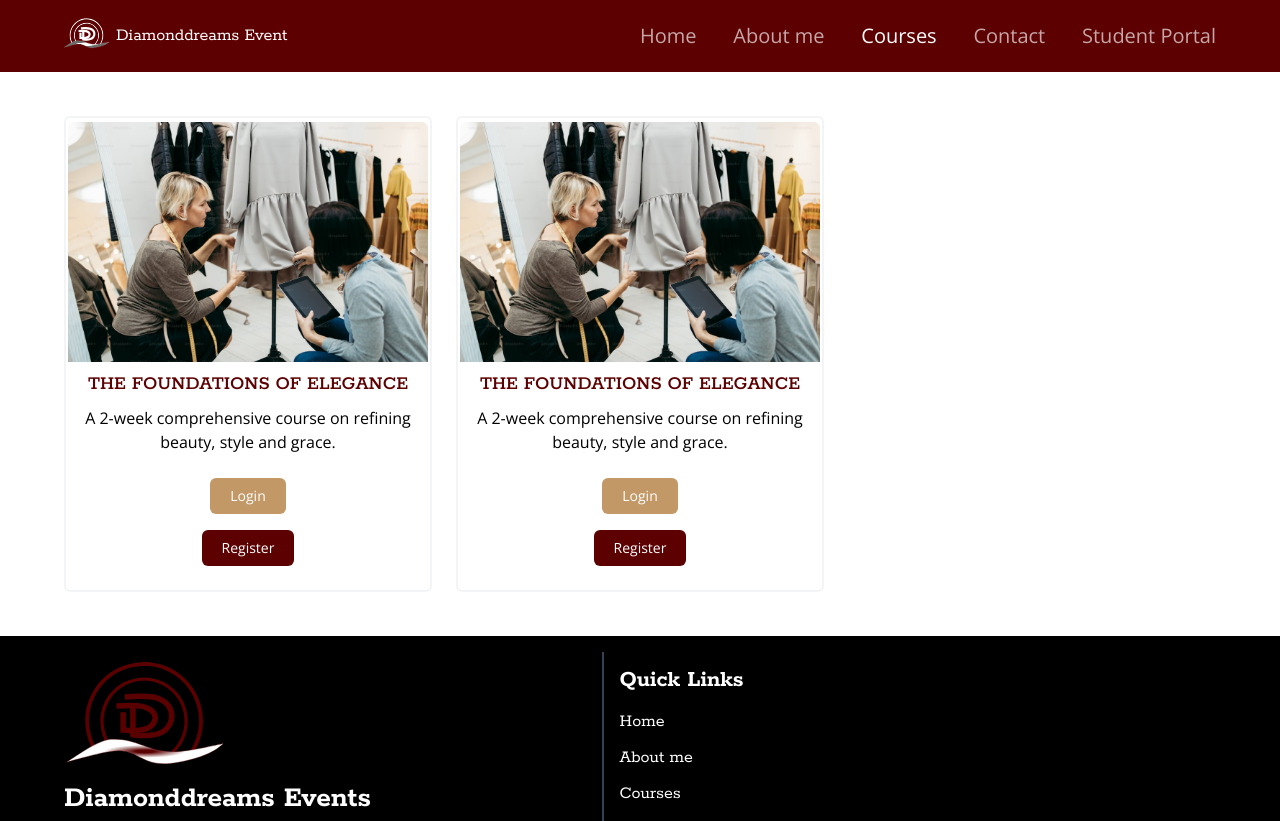
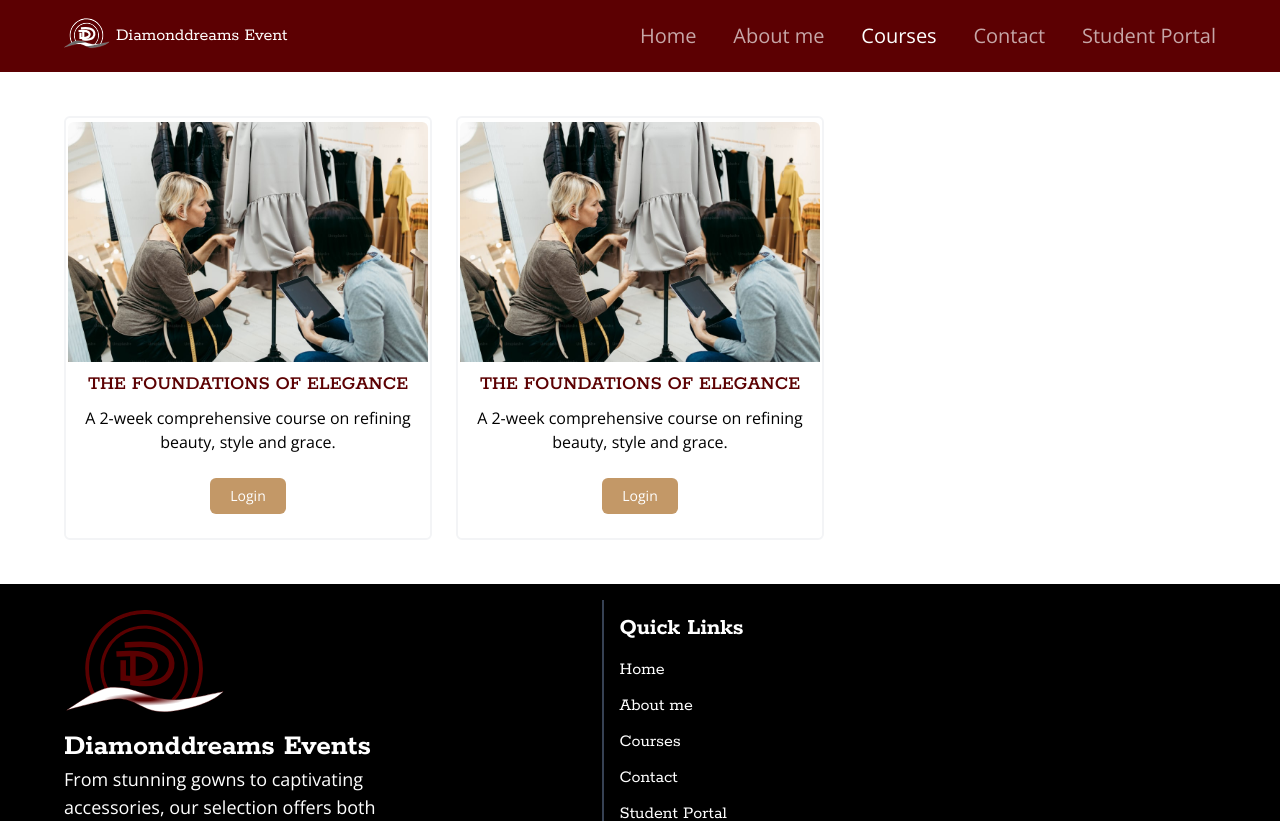
Before and after one commit to Tjay05/diamond-dreams-academy, a React (Vite) app: page /Courses in a window 1280 px wide. Shown: the top 821 px of the page. Built offline with nearby package versions, Linux system fonts and the light colour scheme.

Commit message:
Comment register button out

```diff
--- a/src/pages/course/Index.jsx
+++ b/src/pages/course/Index.jsx
@@ -11,7 +11,7 @@ const Courses = () => {
         </div>
         <div className="flex flex-col items-center my-6 gap-4">
           <a href="" className="bg-[#9d58089c] py-2 px-5 text-white font-[Open_sans] text-sm rounded-md">Login</a>
-          <a href="" className="bg-[#5c0002] py-2 px-5 text-white font-[Open_sans] text-sm rounded-md">Register</a>
+          {/* <a href="" className="bg-[#5c0002] py-2 px-5 text-white font-[Open_sans] text-sm rounded-md">Register</a> */}
         </div>
       </div>
       <div className="border-2 w-full border-gray-100 rounded-md my-5">
@@ -22,7 +22,7 @@ const Courses = () => {
         </div>
         <div className="flex flex-col items-center my-6 gap-4">
           <a href="" className="bg-[#9d58089c] py-2 px-5 text-white font-[Open_sans] text-sm rounded-md">Login</a>
-          <a href="" className="bg-[#5c0002] py-2 px-5 text-white font-[Open_sans] text-sm rounded-md">Register</a>
+          {/* <a href="" className="bg-[#5c0002] py-2 px-5 text-white font-[Open_sans] text-sm rounded-md">Register</a> */}
         </div>
       </div>
     </div>
```
